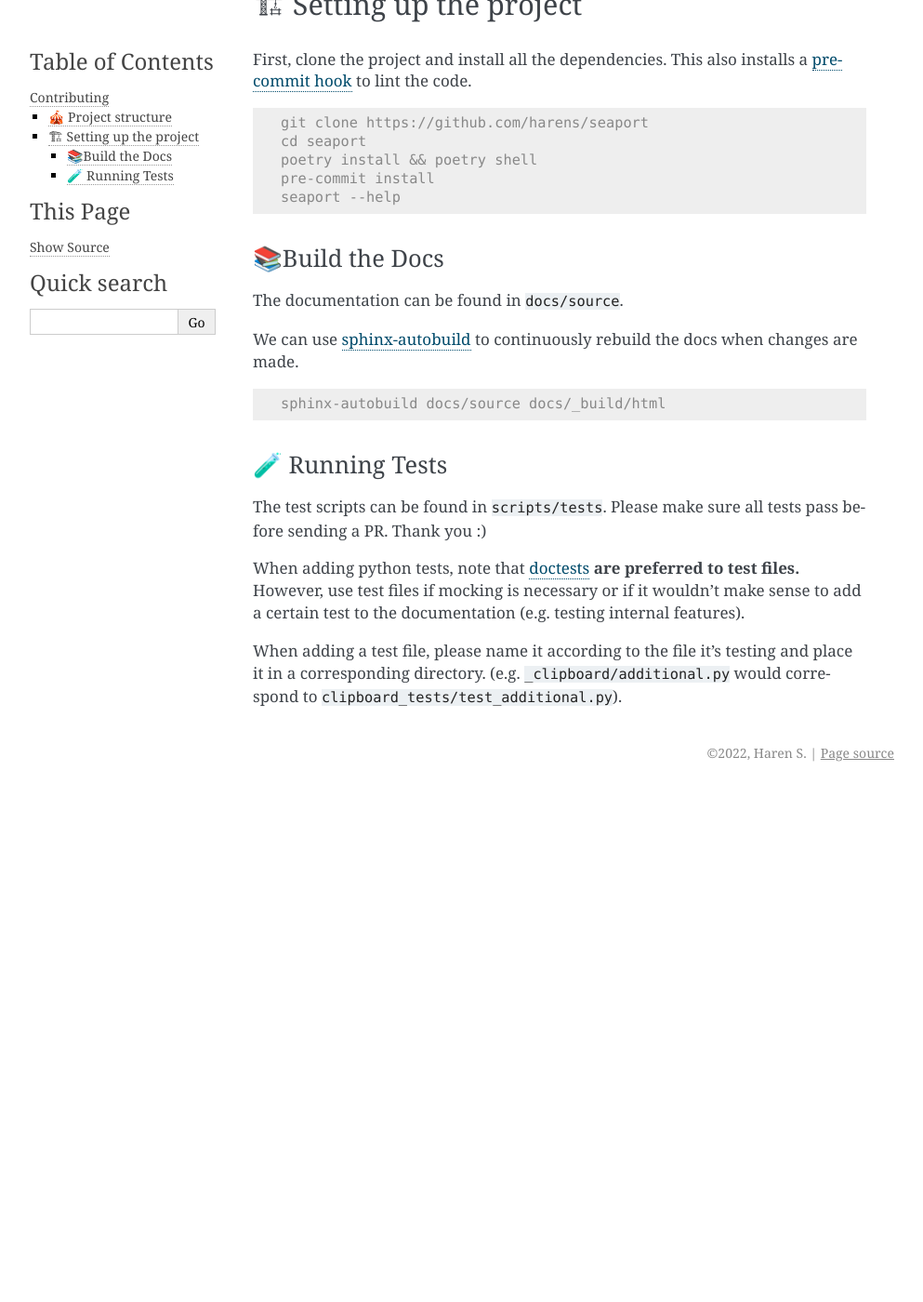
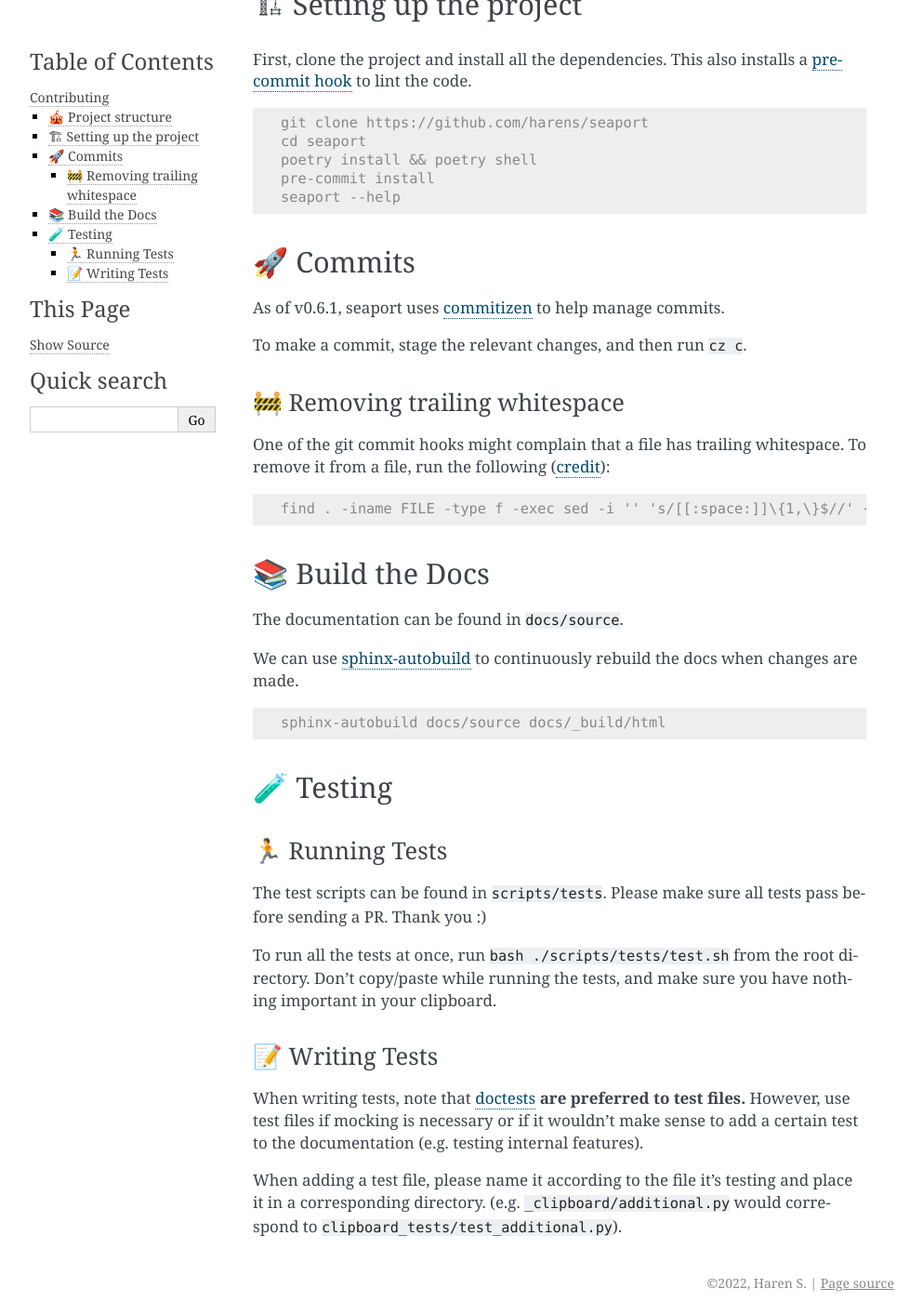
Before and after one commit to harens/seaport, a Sphinx documentation site: the page built from docs/source/contibuting.rst, in a window 1280 px wide and 1400 px high, scrolled down 771 px. Shown: the whole window at 93% size, without its empty margins (148-1141 px from the left). Built offline with Sphinx 7.4.7, drawn with Linux system fonts in a browser that asks for light colours; before the commit the page ends 1620 px from its top, so only the background shows below that.

Commit message:
docs(contributing): update commits and testing sections

```diff
--- a/docs/source/contibuting.rst
+++ b/docs/source/contibuting.rst
@@ -39,8 +39,25 @@ First, clone the project and install all the dependencies. This also installs a
     pre-commit install
     seaport --help
 
-📚Build the Docs
-=================
+🚀 Commits
+***********
+
+As of v0.6.1, seaport uses `commitizen <https://commitizen-tools.github.io/commitizen/>`_ to help manage commits.
+
+To make a commit, stage the relevant changes, and then run :code:`cz c`.
+
+🚧 Removing trailing whitespace
+================================
+
+One of the git commit hooks might complain that a file has trailing whitespace. To remove it from a file, run the following
+(`credit <https://stackoverflow.com/a/10711226>`_):
+
+.. code-block:: console
+
+    find . -iname FILE -type f -exec sed -i '' 's/[[:space:]]\{1,\}$//' {} \+
+
+📚 Build the Docs
+******************
 
 The documentation can be found in :code:`docs/source`.
 
@@ -50,12 +67,21 @@ We can use `sphinx-autobuild <https://github.com/executablebooks/sphinx-autobuil
 
     sphinx-autobuild docs/source docs/_build/html
 
-🧪 Running Tests
-==================
+🧪 Testing
+************
+
+🏃 Running Tests
+=================
 
 The test scripts can be found in :code:`scripts/tests`. Please make sure all tests pass before sending a PR. Thank you :)
 
-When adding python tests, note that `doctests <https://docs.python.org/3/library/doctest.html>`_ **are preferred to test files.**
+To run all the tests at once, run :code:`bash ./scripts/tests/test.sh` from the root directory. Don't copy/paste while running the tests,
+and make sure you have nothing important in your clipboard.
+
+📝 Writing Tests
+=================
+
+When writing tests, note that `doctests <https://docs.python.org/3/library/doctest.html>`_ **are preferred to test files.**
 However, use test files if mocking is necessary or if it wouldn't make sense to add a certain test to the documentation (e.g. testing internal features).
 
 When adding a test file, please name it according to the file it's testing and place it in a corresponding directory.
```
